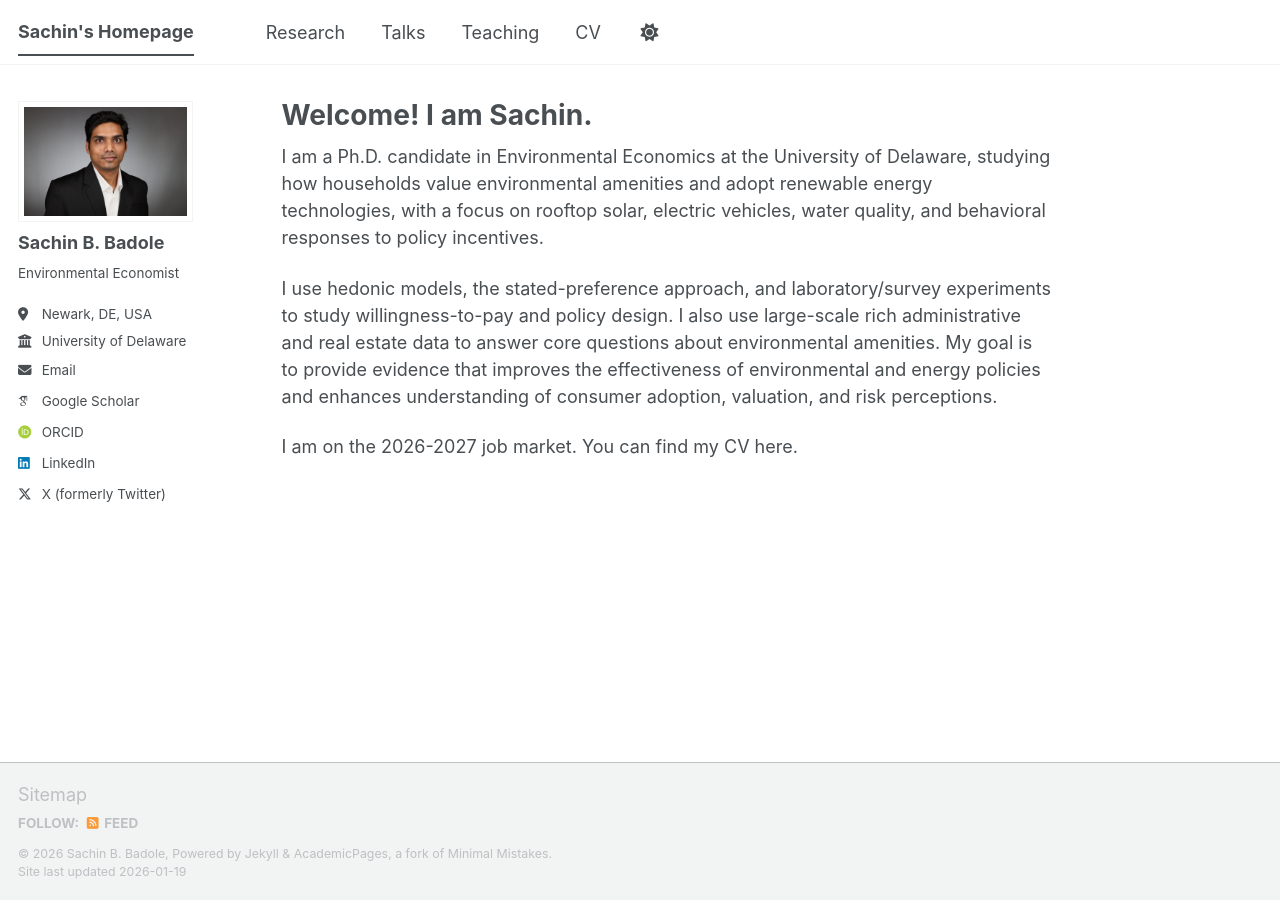
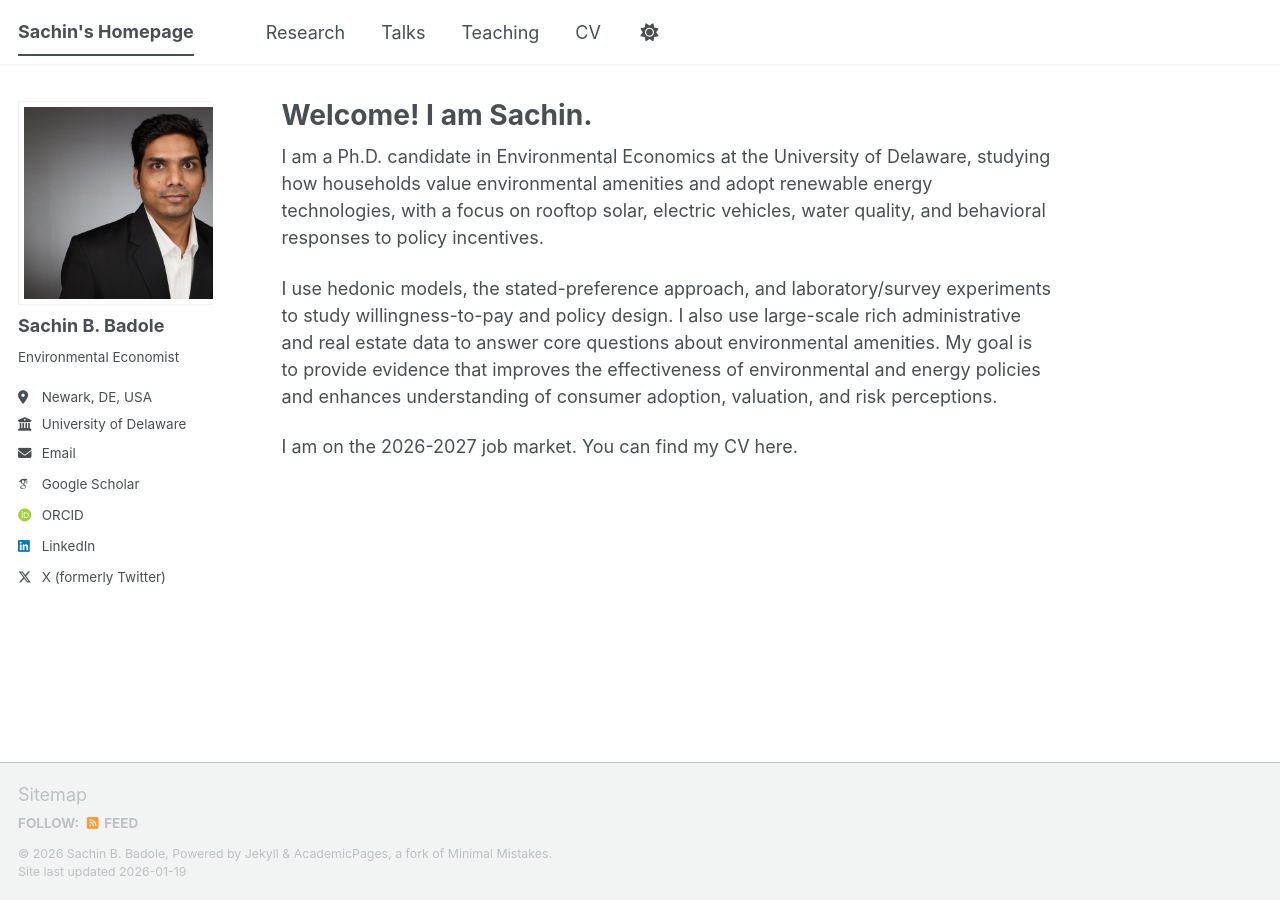
Before and after one commit to sachin-b-badole/sachin-b-badole.github.io, a Jekyll site: the page built from _pages/about.md, in a window 1280 px wide. Built offline with Jekyll 4.4.1, drawn with Linux system fonts in a browser that asks for light colours; some web fonts are replaced; a script bundle is joined from its source files by our own code; library files that are not in the unit come from our copies.

Commit message:
Update custom.css

```diff
--- a/assets/css/custom.css
+++ b/assets/css/custom.css
@@ -1,5 +1,5 @@
 
-/* Make sidebar avatar square and larger */
+/* Make sidebar avatar square and larger
 .author__avatar img,
 img.u-photo {
   border-radius: 0 !important;   /* square */
@@ -7,8 +7,32 @@ img.u-photo {
   height: auto !important;
   object-fit: contain !important;
 }
-
-/* Optional: center the avatar block */
+*/
+/* Optional: center the avatar block
 .author__avatar {
   text-align: center;
 }
+*/
+
+/* Author avatar container: expand size */
+.author__avatar {
+  width: 300px !important;
+  height: auto !important;
+  max-width: 300px !important;
+  text-align: center !important;
+}
+
+/* Avatar image itself */
+.author__avatar img,
+img.u-photo {
+  width: 300px !important;
+  max-width: 300px !important;
+  height: auto !important;
+  border-radius: 0 !important; /* keeps it square */
+  object-fit: contain !important;
+}
+
+/* Override global image scaling */
+img {
+  max-width: none !important;
+}
```
